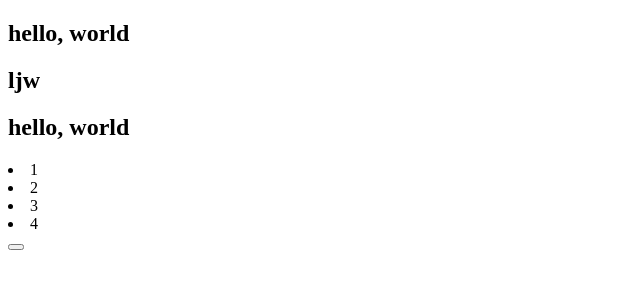
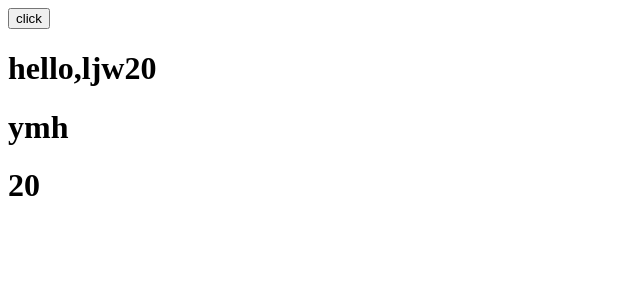
Before and after one commit to lijiawei0627/vue-source, a plain HTML site: page index.html in a window 1280 px wide. Shown: the whole page, without its empty margins (0-640 px from the left). Drawn offline with nearby package versions, Linux system fonts and the light colour scheme.

Commit message:
vue source

```diff
--- a/index.html
+++ b/index.html
@@ -8,42 +8,46 @@
 </head>
 <body>
     <div id="app">
-        <h2>{{msg}}</h2>
-        <h2>{{name}}</h2>
-        <h2>{{msg}}</h2>
-        <!-- <h2>{{message}}</h2> -->
-        <li v-for="(item, index) in arr" ::key="index">{{ item }}</li>
-        <button @click="change"></button>
+      <button @click="handleShow">click</button>
+      <h1>{{ fullName }}</h1>
+      <h1>{{ fullWife }}</h1>
+      <h1>{{ age }}</h1>
+      <!-- <h1>{{ person.name }}</h1> -->
     </div>
   <script src="./vue/dist/vue.js"></script>
   <script>
     var vm = new Vue({
       el: '#app',
-      data: {
-        msg: 'hello, world',
-        name: 'ljw',
-        arr: [1,2,3,4],
-        person: {}
+      data() {
+        return {
+          one: {
+            wife: 'ymh',
+            person: {
+              name: 'ljw'
+            }
+          },
+          age: 20
+        }
       },
       computed: {
-        message() {
-          return this.msg
+        fullName () {
+          return 'hello,' + this.one.person.name + this.age
+        },
+        fullWife () {
+          return this.one.wife
+        },
+        fullAge () {
+          return this.age
+        },
+        fulla () {
+          return this.age
         }
       },
       methods: {
-        change () {
-          this.name = this.message + '10000'
+        handleShow () {
+          vm.$set(this.person, 'show', 'hello,world')
         }
       },
-      watch: {
-        msg () {
-          console.log(this.msg)
-        }
-      }
-      // created() {
-      //   // console.log(this.handle)
-      //   this.handle()
-      // },
     })
   </script>
 </body>
--- a/vue/src/core/observer/watcher.js
+++ b/vue/src/core/observer/watcher.js
@@ -60,10 +60,11 @@ export default class Watcher {
     isRenderWatcher?: boolean
   ) {
     this.vm = vm
+    // 如果是渲染watcher，那么就会把该watcher赋值给组件实例的_watcher属性
     if (isRenderWatcher) {
       vm._watcher = this
     }
-    // _watchers存放订阅者实例
+    // _watchers存放该组件的所有的订阅者实例
     vm._watchers.push(this)
     // options
     if (options) {
```
Also changed, not shown: vue/src/core/instance/inject.js (+6 -4 lines), vue/src/core/instance/state.js (+3 -5 lines), vue/src/core/observer/index.js (+23 -5 lines).
